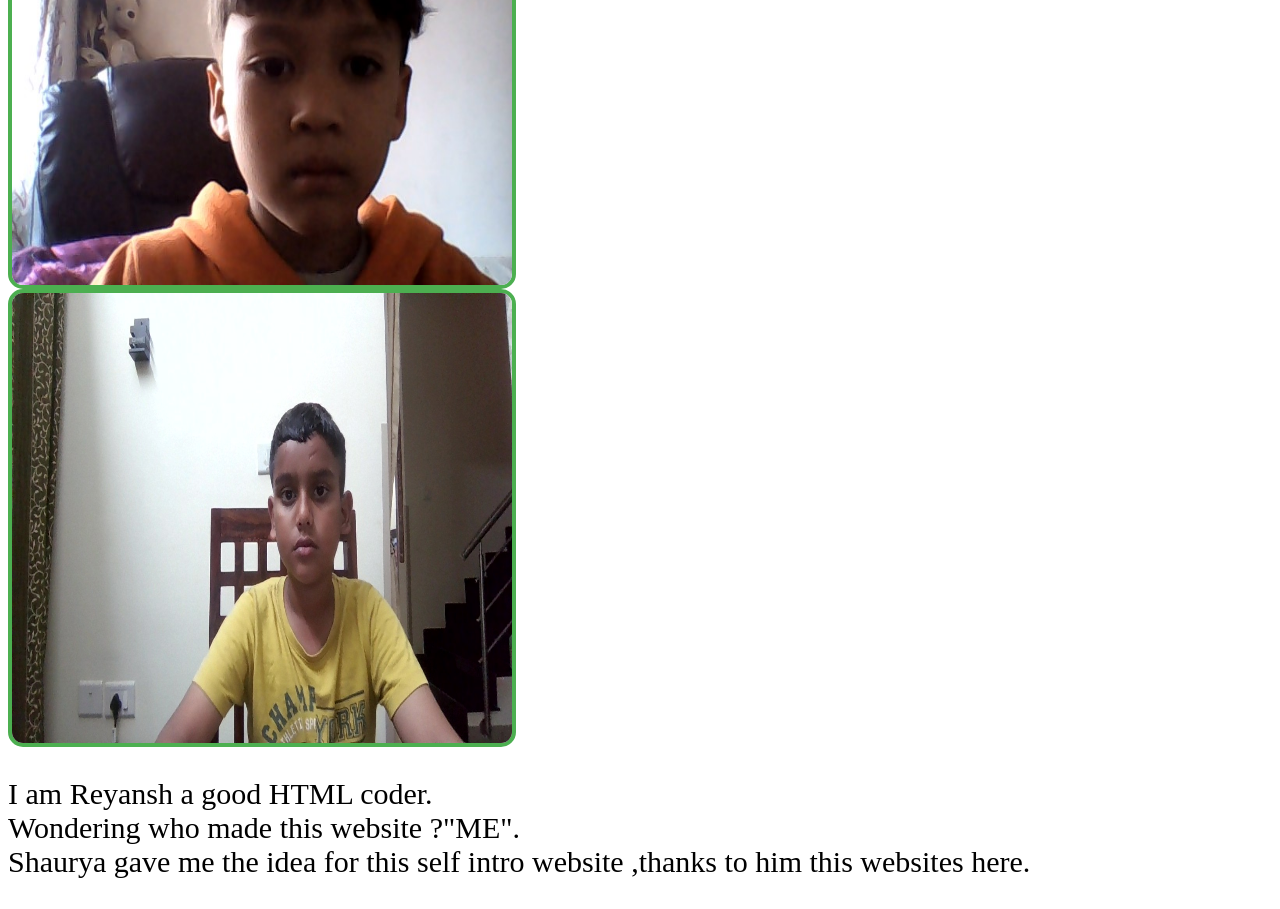
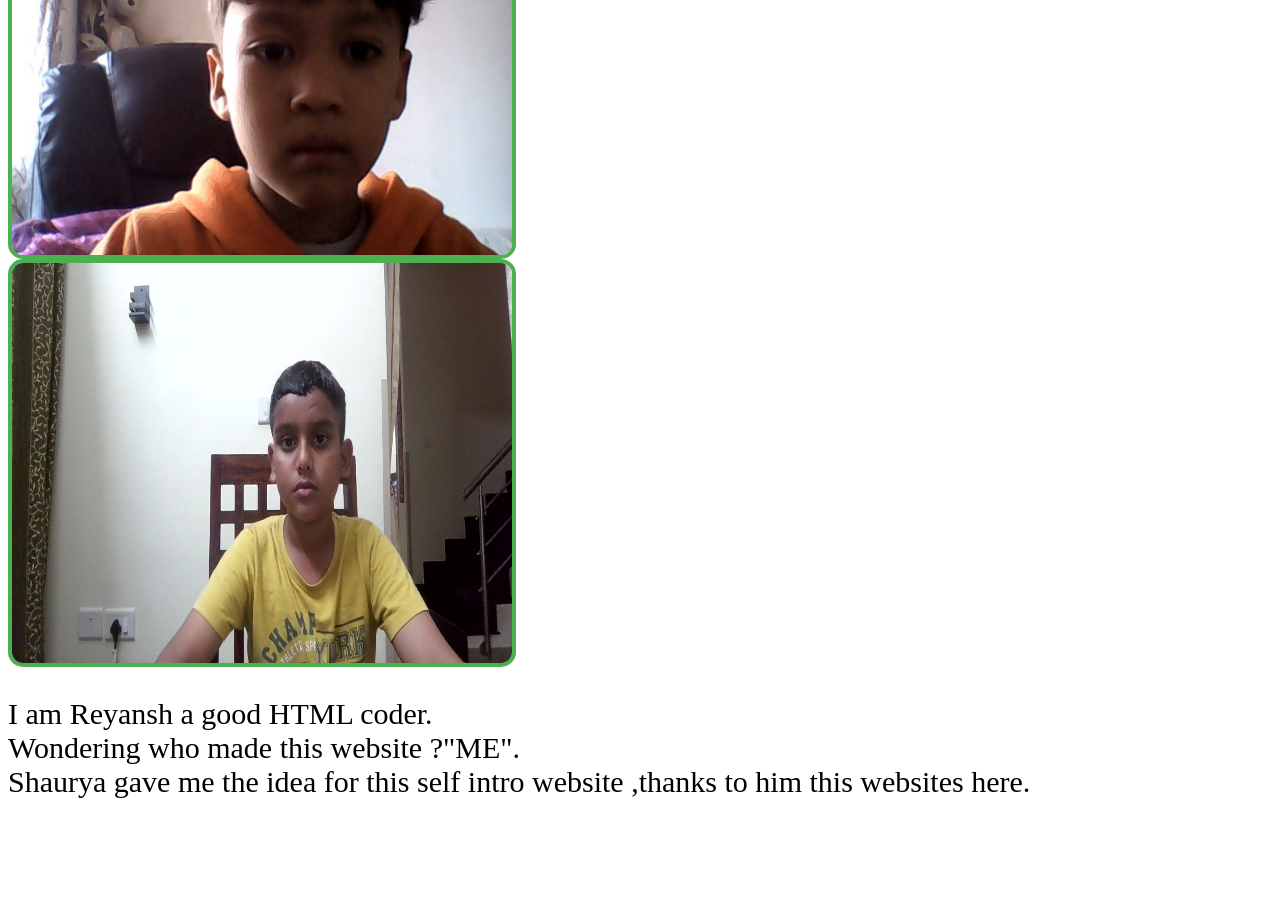
Before and after one commit to treeprojectrey/intro, a plain HTML site: page index.html in a window 1280 px wide. Shown: the part 177-1086 px from the top of the page. After the commit the page ends 1006 px from the top, so only its background shows below. Drawn offline with Linux system fonts and the light colour scheme.

Commit message:
Update index.html

```diff
--- a/index.html
+++ b/index.html
@@ -25,9 +25,9 @@ left:0;
 <header>
 <h1>Reyansh & Shaurya</h1>
 </header>
-<img src="WIN_20241129_12_42_59_Pro.jpg" alt="reyansh"width="500px" height="450px">
+<img src="WIN_20241129_12_42_59_Pro.jpg" alt="reyansh"width="500px" height="420px">
 <br>
-<img src="WIN_20261104_20_52_08_Pro.jpg" alt="shaurya"width="500px" height="450px">
+<img src="WIN_20261104_20_52_08_Pro.jpg" alt="shaurya"width="500px" height="400px">
 <p>I am Reyansh a good HTML coder.<br>Wondering who made this website ?"ME".<br>Shaurya gave me the idea for this self intro website ,thanks to him this websites here.</p>
 </body>
 </html>
```
